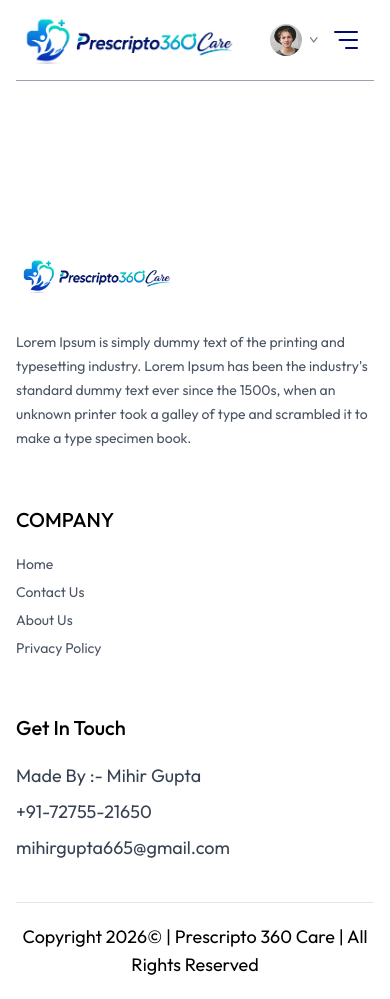
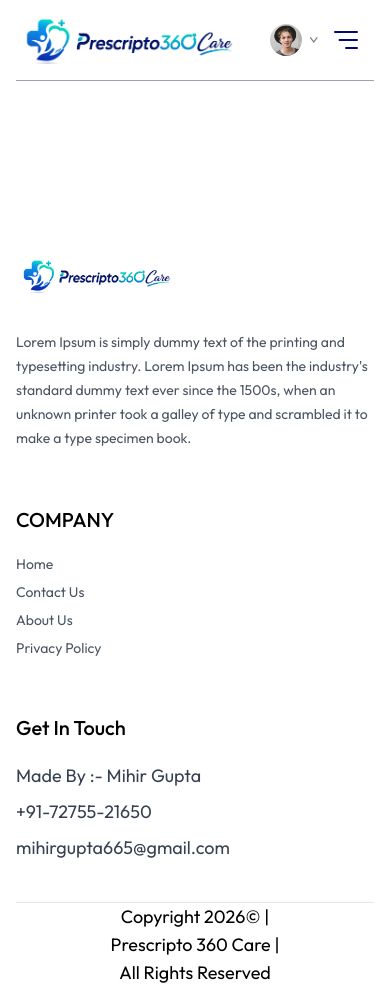
Before and after one commit to mihirgupta665/Prescripto_Care_360, a React (Vite) app in the folder frontend/: page /appointment/1 in a window 390 px wide. Built offline with nearby package versions, Linux system fonts and the light colour scheme.

Commit message:
navbar made responsive filter added for mobile to filter the specialist doctors

```diff
--- a/frontend/src/components/Footer.jsx
+++ b/frontend/src/components/Footer.jsx
@@ -36,7 +36,11 @@ const Footer = () => {
             {/* CopyRight Declaration */}
             <div>
                 <hr />
-                <p className="py-5 text-lg text-center">Copyright 2026&copy; | Prescripto 360 Care | All Rights Reserved</p>
+                <div className="flex-col sm:flex sm:flex-row gap-2 justify-center">
+                    <p className=" text-lg text-center">Copyright 2026&copy; |</p>
+                    <p className="text-lg text-center">Prescripto 360 Care |</p>
+                    <p className=" text-lg text-center">{ } All Rights Reserved</p>
+                </div>
             </div>
         </div>
     )
--- a/frontend/src/components/Navbar.jsx
+++ b/frontend/src/components/Navbar.jsx
@@ -50,16 +50,16 @@ const Navbar = () => {
                 }
                 <img onClick={() => {setShowMenu(true)}} className="w-6 md:hidden" src={assets.menu_icon} alt="" />
                 {/* ----- Mobile Menu ----- */}
-                <div className={`${showMenu ? "fixed w-full" : "h-0 w-0"} md:hidden right-0 top-0 bottom-0 z-20 overflow-hidden bg-white transition-all`}>
+                <div className={`${showMenu ? "fixed w-[300px] h-full" : "h-0 w-0"} md:hidden right-0 top-0  z-20 overflow-hidden bg-white transition-all`}>
                     <div className="flex items-center justify-between px-5">
                         <img className="w-36" src={assets.logo} alt="" />
                         <img className="w-7" onClick={() => setShowMenu(false)} src={assets.cross_icon} alt="" />
                     </div>
                     <ul className="flex flex-col items-center gap-2 mt-5 px-5 text-lg font-medium">
-                        <NavLink onClick={() => setShowMenu(false)} to="/"><p className="px-4 py-2 rounded inline-block">HOME</p></NavLink>
-                        <NavLink onClick={() => setShowMenu(false)} to="/doctors"><p className="px-4 py-2 rounded inline-block">ALL DOCTORS</p></NavLink>
-                        <NavLink onClick={() => setShowMenu(false)} to="/about"><p className="px-4 py-2 rounded inline-block">ABOUT</p></NavLink>
-                        <NavLink onClick={() => setShowMenu(false)} to="/contact"><p className="px-4 py-2 rounded inline-block">CONTACT</p></NavLink>
+                        <NavLink onClick={() => setShowMenu(false)} to="/"><p className="px-4 py-2 rounded inline-block border border-primary min-w-44 text-center">HOME</p></NavLink>
+                        <NavLink onClick={() => setShowMenu(false)} to="/doctors"><p className="px-4 py-2 rounded inline-block border border-primary min-w-44 text-center">ALL DOCTORS</p></NavLink>
+                        <NavLink onClick={() => setShowMenu(false)} to="/about"><p className="px-4 py-2 rounded inline-block border border-primary min-w-44 text-center">ABOUT</p></NavLink>
+                        <NavLink onClick={() => setShowMenu(false)} to="/contact"><p className="px-4 py-2 rounded inline-block border border-primary min-w-44 text-center">CONTACT</p></NavLink>
                     </ul>
                 </div>
             </div>
--- a/frontend/src/pages/Doctors.jsx
+++ b/frontend/src/pages/Doctors.jsx
@@ -7,6 +7,7 @@ const Doctors = () => {
     const { speciality } = useParams()
     // console.log(speciality)
     const [filterDoc, setFilterDoc] = useState([])
+    const [showFilter, setShowFilter] = useState(false)
     const { doctors } = useContext(AppContext)
     const navigate = useNavigate()
 
@@ -27,7 +28,8 @@ const Doctors = () => {
         <div>
             <p className="text-gray-600">Browse through the doctors specialist.</p>
             <div className="flex flex-col sm:flex-row items-start gap-5 mt-5">
-                <div className="flex flex-col gap-4 text-sm text-gray-700">
+                <button className={`py-1 px-3 border border-gray-500 rounded text-sm transition-all sm:hidden ${showFilter ? "bg-primary text-white" : ""}`} onClick={() => setShowFilter(prev => !prev)}>Filters</button>
+                <div className={`flex-col gap-4 text-sm text-gray-700 ${showFilter ? "flex" : "hidden sm:flex"}`}>
                     <p onClick={() => speciality === "General physician" ? navigate("/doctors") : navigate("/doctors/General physician")} className={`w-[94vw] sm:w-auto pl-3 pr-16 py-1.5 border border-gray-400 rounded transition-all cursor-pointer hover:translate-y-[-2px] transition-all duration-400 ${speciality === "General physician" ? "bg-indigo-100 text-black" : ""}`}>General Physician</p>
                     <p onClick={() => speciality === "Gynecologist" ? navigate("/doctors") : navigate("/doctors/Gynecologist")} className={`w-[94vw] sm:w-auto pl-3 pr-16 py-1.5 border border-gray-400 rounded transition-all cursor-pointer hover:translate-y-[-2px] transition-all duration-400 ${speciality === "Gynecologist" ? "bg-indigo-100 text-black" : ""}`}>Gynecologist</p>
                     <p onClick={() => speciality === "Dermatologist" ? navigate("/doctors") : navigate("/doctors/Dermatologist")} className={`w-[94vw] sm:w-auto pl-3 pr-16 py-1.5 border border-gray-400 rounded transition-all cursor-pointer hover:translate-y-[-2px] transition-all duration-400 ${speciality === "Dermatologist" ? "bg-indigo-100 text-black" : ""}`}>Dermatologist</p>
```
